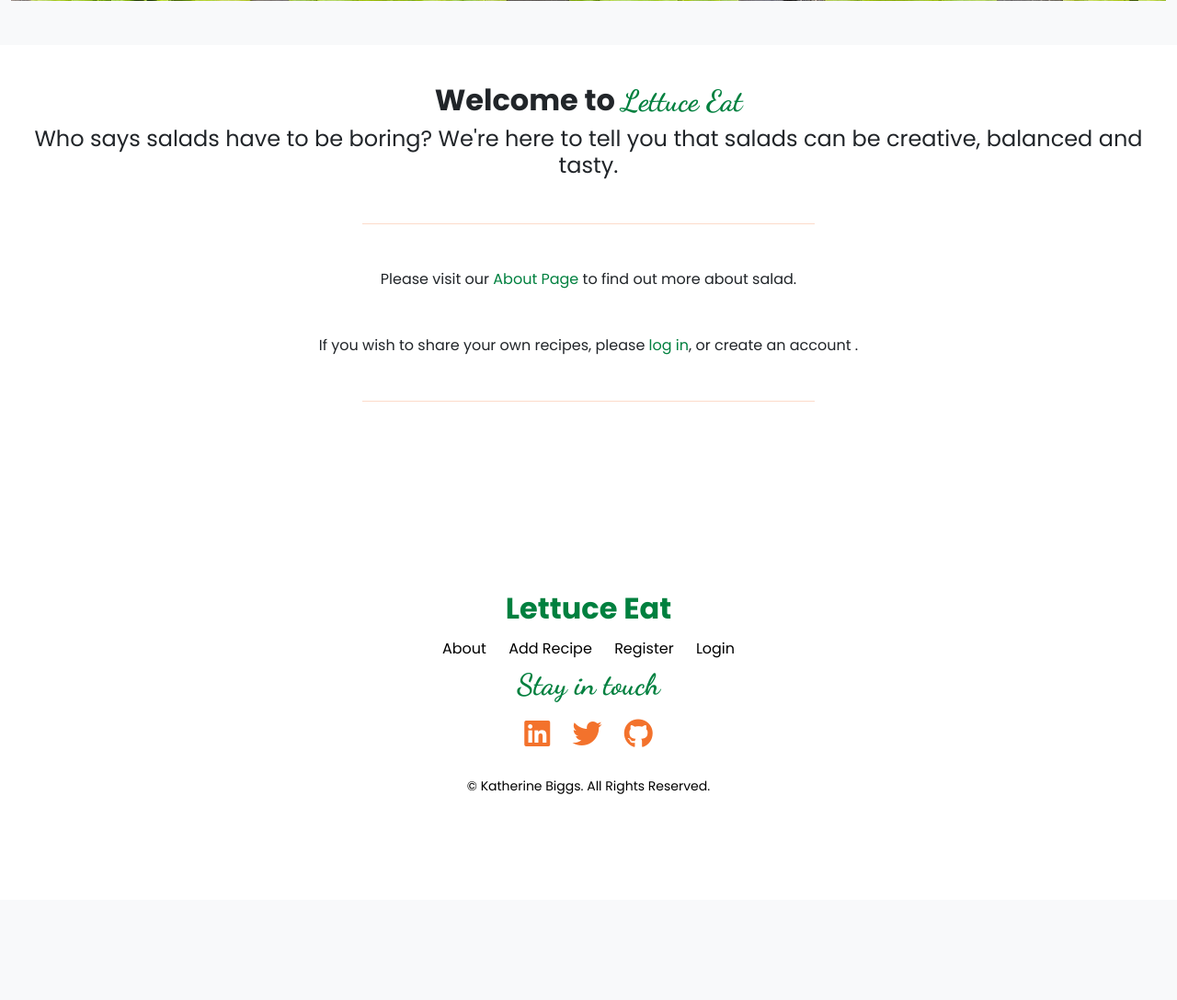
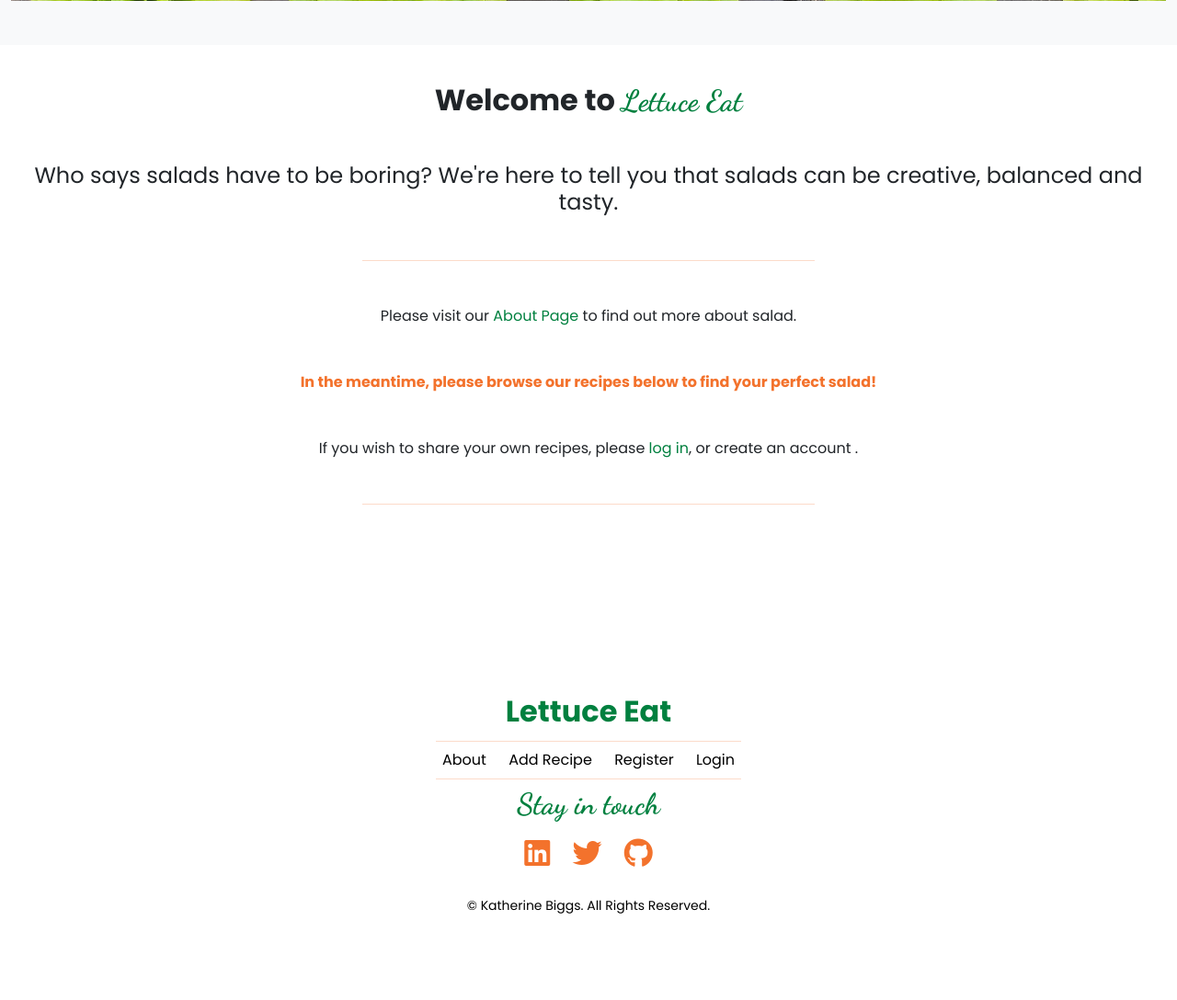
Before and after one commit to Kat632/PP4-LettuceEat, a Django app: page / in a window 1280 px wide. Shown: the part 804-1892 px from the top of the page at 92% size. Before the commit the page ends 1668 px from the top, so only its background shows below. Run offline with Django 3.2, Linux system fonts and the light colour scheme; data that the repository does not hold is empty; some libraries are stand-ins or nearby versions.

Commit message:
add styling

```diff
--- a/static/css/style.css
+++ b/static/css/style.css
@@ -52,6 +52,10 @@ p {
   margin-bottom: 25px;
 }
 
+.orange-text {
+  color: #F3722C;
+}
+
 .text-container {
   padding: 25px;
 }
@@ -65,7 +69,7 @@ p {
   color: #F3722C;
   margin-left: 30%;
   margin-right: 30%;
-  height: 6px;
+  height: 30px;
 }
 
 .link,
@@ -78,11 +82,11 @@ p {
 }
 
 .more-about {
-  margin-top: 30px;
+  margin-top: 50px;
 }
 
 .salad-quote {
-  margin-top: 75px;
+  margin-top: 105px;
 }
 
 /*
--- a/templates/base.html
+++ b/templates/base.html
@@ -86,10 +86,11 @@
       <div class="container">
         <div class="row justify-content-center">
           <div class="col-md-9 text-center">
-            <div class="footer-site-logo mb-2">
+            <div class="footer-site-logo mb-1">
               <a href="{% url 'home' %}">Lettuce Eat</a>
             </div>
-            <ul class="list-unstyled nav-links mb-2">
+            <hr class="mt-2 mb-2 orange-rule">
+            <ul class="list-unstyled nav-links mt-2 mb-2">
               <li><a href="{% url 'about' %}">About</a></li>
               <li><a href="{% url 'create_recipe' %}">Add Recipe</a></li>
               {% if user.is_authenticated %}
@@ -99,13 +100,13 @@
               <li><a href="{% url 'account_login' %}">Login</a></li>
               {% endif %}
             </ul>
-
+            <hr class="mt-2 mb-2 orange-rule">
             <div class="social mb-2">
               <h3>Stay in touch</h3>
               <ul class="list-unstyled">
-                <li class="in"><a href="#"><span><i class="fa-brands fa-linkedin fa-2x"></i></span></a></li>
-                <li class="fb"><a href="#"><span><i class="fa-brands fa-twitter fa-2x"></i></span></a></li>
-                <li class="tw"><a href="#"><span><i class="fa-brands fa-github fa-2x"></i></span></a></li>
+                <li class="in"><a href="https://www.linkedin.com/in/kat-biggs-a658059/"><span><i class="fa-brands fa-linkedin fa-2x"></i></span></a></li>
+                <li class="fb"><a href="https://www.twitter.com/KatTweetsTech/"><span><i class="fa-brands fa-twitter fa-2x"></i></span></a></li>
+                <li class="tw"><a href="https://github.com/Kat632"><span><i class="fa-brands fa-github fa-2x"></i></span></a></li>
               </ul>
             </div>
 
--- a/templates/index.html
+++ b/templates/index.html
@@ -42,7 +42,7 @@
 
         {% else %}
 
-        <h2 class="text-center mt-3 fw-bold">
+        <h2 class="text-center mt-3 fw-bold mb-5">
             Welcome to <span class="dancing-text">Lettuce Eat</span></h2>
 
         <h4 class="text-center mb-5">Who says salads have to be boring? We're here to tell you that salads can be
@@ -50,6 +50,7 @@
             <hr class="mt-3 mb-5 orange-rule">
         <p class="text-center mb-5">Please visit our <a class="link" href="#">About Page</a> to find out more about
             salad.</p>
+            <p class="text-center mb-5 fw-bold orange-text">In the meantime, please browse our recipes below to find your perfect salad!</p>
         <p class="text-center mb-5">If you wish to share your own recipes, please <a class="link"
                 href="{% url 'account_login' %}">log
                 in</a>, or create an account <a class="link" href="{% url 'account_signup' %}"></a>.
```
